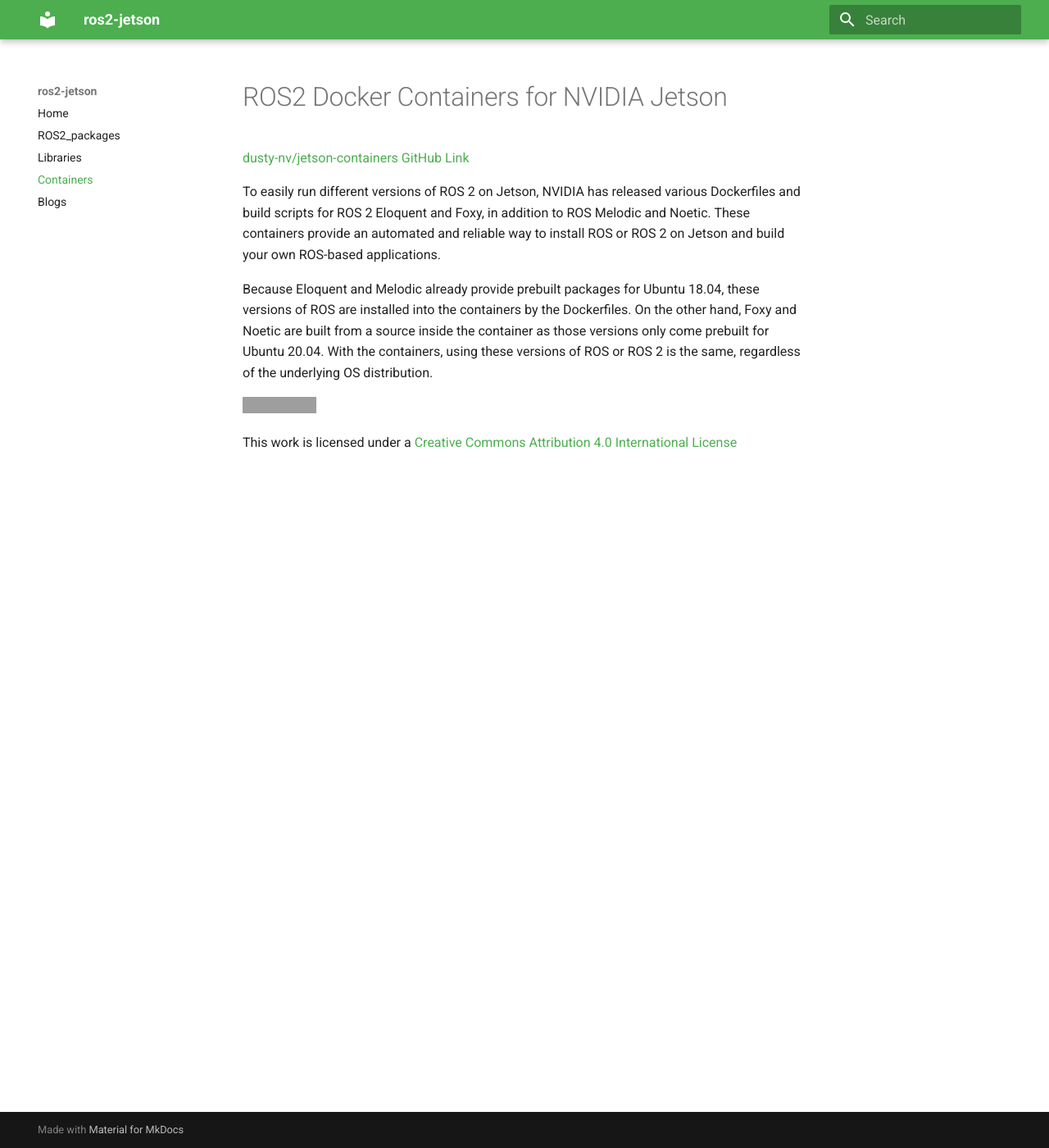
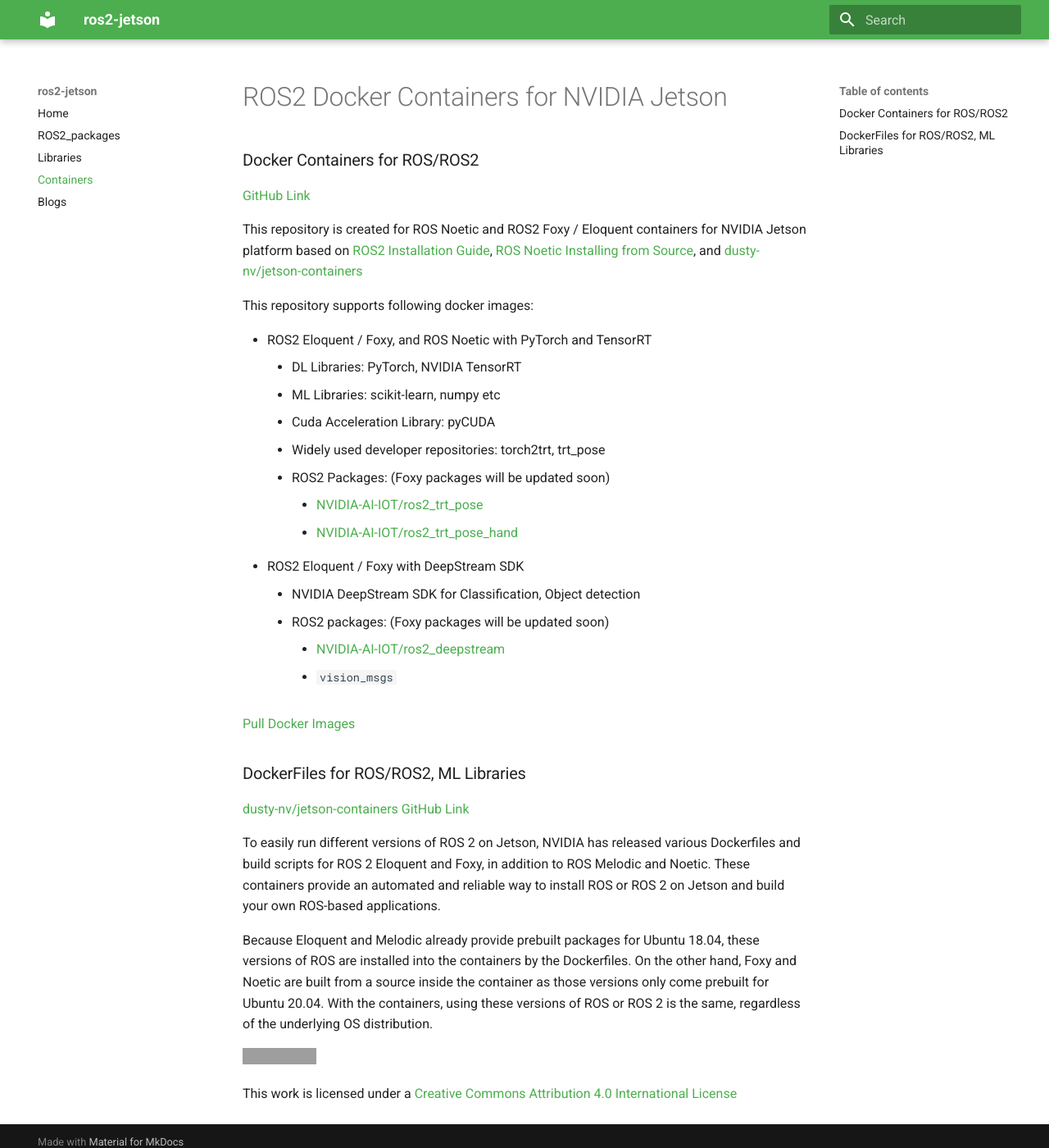
Before and after one commit to NVIDIA-AI-IOT/ros2_jetson, an MkDocs documentation site: the page built from docs/ros2-jetson-dockers.md, in a window 1280 px wide and 1400 px high. Shown: the whole window at 82% size. Built offline with MkDocs 1.6.1 and Material for MkDocs 9.7.7, drawn with Linux system fonts in a browser that asks for light colours; grey boxes are pictures that could not be loaded.

Commit message:
updating docker instructions

````diff
--- a/docs/ros2-jetson-dockers.md
+++ b/docs/ros2-jetson-dockers.md
@@ -1,4 +1,29 @@
 # ROS2 Docker Containers for NVIDIA Jetson
+
+### Docker Containers for ROS/ROS2
+[GitHub Link](https://github.com/NVIDIA-AI-IOT/ros2_jetson/tree/main/docker)
+
+This repository is created for ROS Noetic and ROS2 Foxy / Eloquent containers for NVIDIA Jetson platform based on [ROS2 Installation Guide](https://index.ros.org/doc/ros2/Installation/), [ROS Noetic Installing from Source](http://wiki.ros.org/noetic/Installation/Source), and [dusty-nv/jetson-containers](https://github.com/dusty-nv/jetson-containers)
+
+This repository supports following docker images:
+
+- ROS2 Eloquent / Foxy, and ROS Noetic with PyTorch and TensorRT <br/>
+     - DL Libraries: PyTorch, NVIDIA TensorRT  <br/>
+     - ML Libraries: scikit-learn, numpy etc  <br/>
+     - Cuda Acceleration Library: pyCUDA <br/>
+     - Widely used developer repositories: torch2trt, trt_pose
+     - ROS2 Packages: (Foxy packages will be updated soon)
+        - [NVIDIA-AI-IOT/ros2_trt_pose](https://github.com/NVIDIA-AI-IOT/ros2_trt_pose) <br/>
+        - [NVIDIA-AI-IOT/ros2_trt_pose_hand](https://github.com/NVIDIA-AI-IOT/ros2_trt_pose_hand) <br/>
+- ROS2 Eloquent / Foxy with DeepStream SDK <br/>
+     - NVIDIA DeepStream SDK for Classification, Object detection <br/>
+     - ROS2 packages: (Foxy packages will be updated soon)
+        - [NVIDIA-AI-IOT/ros2_deepstream](https://github.com/NVIDIA-AI-IOT/ros2_deepstream) <br/>
+        - ```vision_msgs```
+
+[Pull Docker Images](https://github.com/NVIDIA-AI-IOT/ros2_jetson/tree/main/docker#pull-docker-images-from-docker-hub-follow)
+
+### DockerFiles for ROS/ROS2, ML Libraries
 
 [dusty-nv/jetson-containers GitHub Link](https://github.com/dusty-nv/jetson-containers)
 
````
